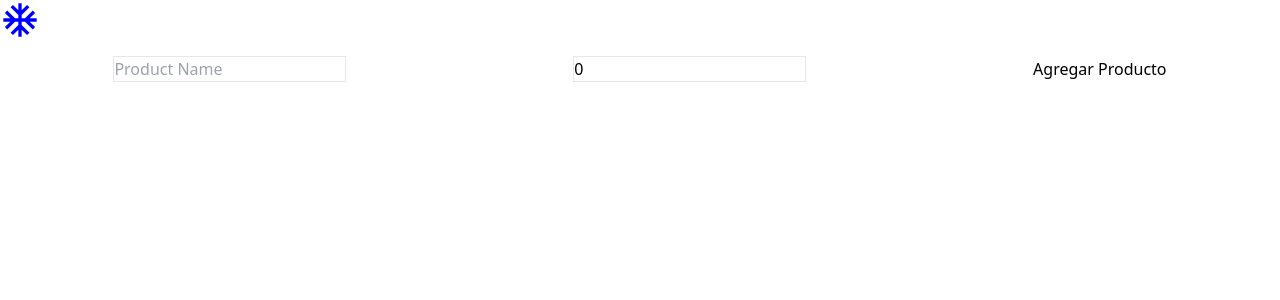
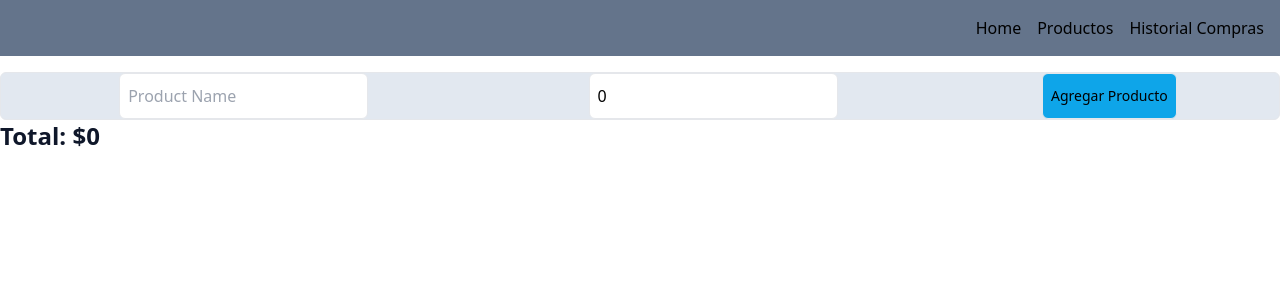
Before and after one commit to Kevin-ORojas/ShopWise, a React (Vite) app: page / in a window 1280 px wide. Shown: the top 300 px of the page. Built offline with nearby package versions, Linux system fonts and the light colour scheme.

Commit message:
haciendo la sumatoria de los productos.

```diff
--- a/index.html
+++ b/index.html
@@ -12,7 +12,7 @@
       rel="stylesheet"
     />
 
-    <title>Vite + React</title>
+    <title>ShopWise</title>
   </head>
   <body>
     <div id="root"></div>
--- a/src/App.jsx
+++ b/src/App.jsx
@@ -1,10 +1,11 @@
+import { Nav } from "./components/Navbar/Nav";
 import { ProductForm } from "./components/ProductForm/ProductForm";
 import AcUnitIcon from "@mui/icons-material/AcUnit";
 
 export const App = () => {
   return (
     <div>
-      <AcUnitIcon sx={{ color: "blue", fontSize: "40px" }} />
+      <Nav />
       <ProductForm />
     </div>
   );
--- /dev/null
+++ b/src/components/Home/Home.jsx
@@ -0,0 +1,9 @@
+import React from "react";
+
+export const Home = () => {
+  return (
+    <div className="bg-blue-300 min-h-screen">
+      <h1>Home</h1>
+    </div>
+  );
+};
--- a/src/components/Navbar/Nav.jsx
+++ b/src/components/Navbar/Nav.jsx
@@ -8,13 +8,10 @@ export const Nav = () => {
           <a href="#">Home</a>
         </li>
         <li className="ml-4">
-          <a href="#">About</a>
+          <a href="#">Productos</a>
         </li>
         <li className="ml-4">
-          <a href="#">Products</a>
-        </li>
-        <li className="ml-4">
-          <a href="#">Contact</a>
+          <a href="#">Historial Compras</a>
         </li>
       </ul>
     </nav>
--- a/src/components/ProductForm/ProductForm.jsx
+++ b/src/components/ProductForm/ProductForm.jsx
@@ -24,11 +24,18 @@ export const ProductForm = () => {
   const handlePriceChange = ({ target }) => {
     setPrecio(Number(target.value));
   };
+
+  const handleSumaPrice = () => {
+    return products.reduce((acc, curr) => acc + curr.precio, 0);
+  };
   return (
     <div className="mt-4">
-      <form className="flex justify-around" onSubmit={handleSubmit}>
+      <form
+        className="flex justify-around border h-12 bg-slate-200 rounded-md "
+        onSubmit={handleSubmit}
+      >
         <input
-          className="border"
+          className="border p-2 ml-4 rounded-md hover:border-cyan-700 ease-linear transition-colors cursor-pointer"
           onChange={handleInputChange}
           value={inputValue}
           type="text"
@@ -36,16 +43,24 @@ export const ProductForm = () => {
         />
 
         <input
-          className="border"
+          className="border p-2 ml-4 rounded-md hover:border-cyan-700 ease-linear transition-colors cursor-pointer"
           type="number"
           placeholder="Precio del Producto"
           onChange={handlePriceChange}
           value={precio}
         />
-        <button type="submit">Agregar Producto</button>
+        <button
+          className="border bg-sky-500 px-2 rounded-md hover:bg-sky-300 transition-colors duration-300 cursor-pointer text-sm"
+          type="submit"
+        >
+          Agregar Producto
+        </button>
       </form>
 
       <ProductList products={products} />
+      <h2 className="text-2xl font-bold text-slate-900">
+        Total: ${handleSumaPrice()}
+      </h2>
     </div>
   );
 };
```
Also changed, not shown: 1 other file (tests, documents, lock files or other folders).
